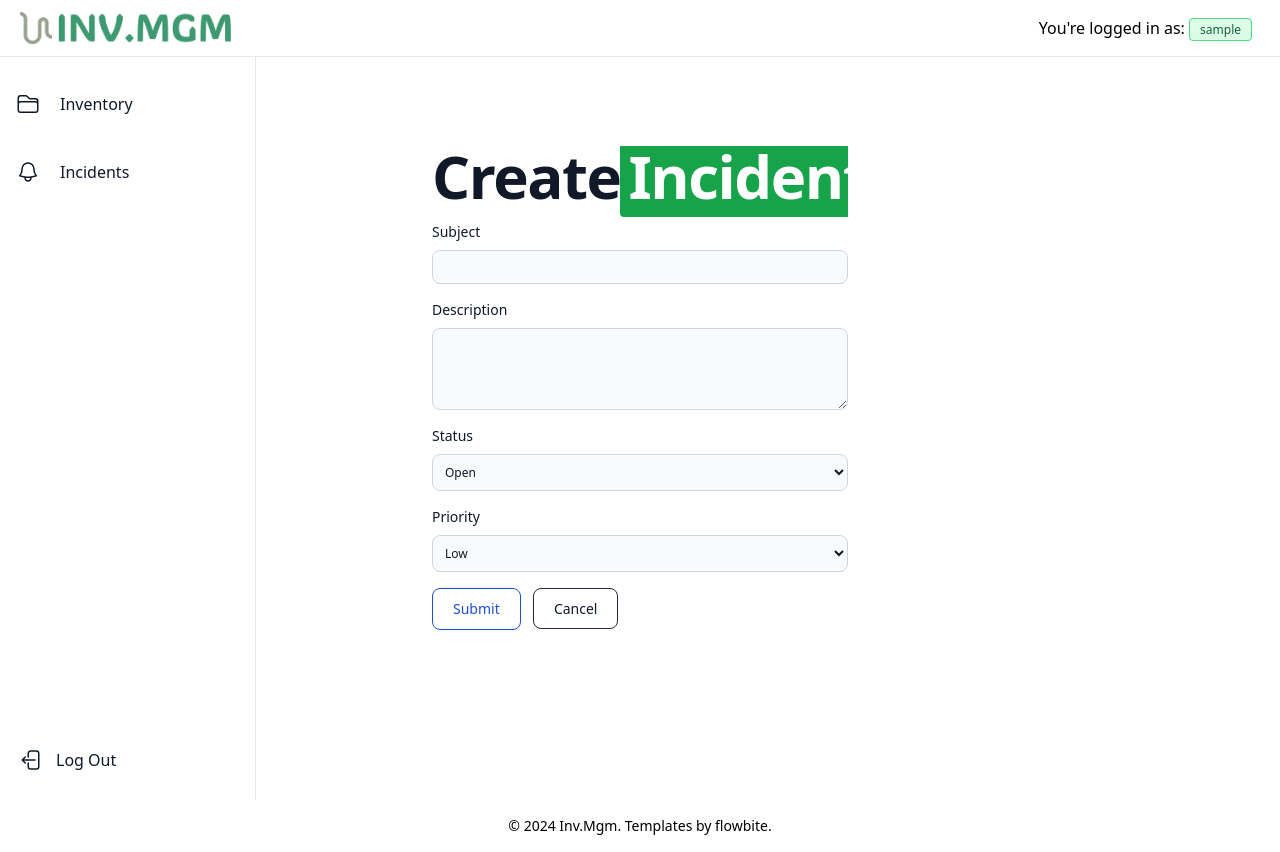
After one commit to diegorbb/django-inventory-mgm, a Django app: page /create-incident/ in a window 1280 px wide. The commit adds this page. Run offline with Django 5.2, Linux system fonts and the light colour scheme; the visitor is signed in with stand-in values (Sample User, id 1); some libraries are stand-ins or nearby versions.

Commit message:
incident creation and page

```diff
--- a/inventory/app/forms.py
+++ b/inventory/app/forms.py
@@ -1,7 +1,13 @@
 from django.forms import ModelForm
-from .models import Item
+from .models import Item, Incident
 
 class ItemForm(ModelForm):
     class Meta:
         model = Item
         fields = "__all__"
+
+class IncidentForm(ModelForm):
+    class Meta:
+        model = Incident
+        fields = "__all__"
+        exclude = ['requester']
--- a/inventory/app/templates/app/create_item.html
+++ b/inventory/app/templates/app/create_item.html
@@ -9,7 +9,7 @@
 <div class="flex justify-center items-center h-screen">
     <div class="w-full sm:max-w-md p-4">
         <div class="relative overflow-x-auto">
-            <h2 class="mb-4 text-1xl font-extrabold leading-none tracking-tight text-gray-900 md:text-5xl lg:text-6xl dark:text-white"><mark class="px-2 text-white bg-green-600 rounded dark:bg-green-500">Create</mark> item</h2>
+            <h2 class="mb-4 text-1xl font-extrabold leading-none tracking-tight text-gray-900 md:text-5xl lg:text-6xl dark:text-white">Create<mark class="px-2 text-white bg-green-600 rounded dark:bg-green-500">Item</mark></h2>
             <form class="" method="POST">
                 {% csrf_token %}
                 <div>
--- /dev/null
+++ b/inventory/app/templates/app/incidents/create_incident.html
@@ -0,0 +1,51 @@
+{% extends "main.html" %}
+
+{% block content %}
+
+{% include "navbar.html" %}
+
+{% include "sidebar.html" %}
+
+<div class="flex justify-center items-center h-screen">
+    <div class="w-full sm:max-w-md p-4">
+        <div class="relative overflow-x-auto">
+            <h2 class="mb-4 text-1xl font-extrabold leading-none tracking-tight text-gray-900 md:text-5xl lg:text-6xl dark:text-white">Create<mark class="px-2 text-white bg-green-600 rounded dark:bg-green-500">Incident</mark></h2>
+            <form class="" method="POST">
+                {% csrf_token %}
+                <div>
+                    <label for="subject" class="block mb-2 text-sm font-medium text-gray-900 dark:text-white">Subject</label>
+                    <input type="text" id="subject" name="subject" class="block w-full p-2 text-gray-900 border border-gray-300 rounded-lg bg-gray-50 text-xs focus:ring-blue-500 focus:border-blue-500 dark:bg-gray-700 dark:border-gray-600 dark:placeholder-gray-400 dark:text-white dark:focus:ring-blue-500 dark:focus:border-blue-500" required>
+                </div>
+                <div class="mt-4">
+                    <label for="description" class="block mb-2 text-sm font-medium text-gray-900 dark:text-white">Description</label>
+                    <textarea id="description" name="description" rows="4" class="block w-full p-2 text-gray-900 border border-gray-300 rounded-lg bg-gray-50 text-xs focus:ring-blue-500 focus:border-blue-500 dark:bg-gray-700 dark:border-gray-600 dark:placeholder-gray-400 dark:text-white dark:focus:ring-blue-500 dark:focus:border-blue-500" required></textarea>
+                </div>
+                <div class="mt-4">
+                    <label for="status" class="block mb-2 text-sm font-medium text-gray-900 dark:text-white">Status</label>
+                    <select id="status" name="status" class="block w-full p-2 text-gray-900 border border-gray-300 rounded-lg bg-gray-50 text-xs focus:ring-blue-500 focus:border-blue-500 dark:bg-gray-700 dark:border-gray-600 dark:placeholder-gray-400 dark:text-white dark:focus:ring-blue-500 dark:focus:border-blue-500">
+                        <option value="Open">Open</option>
+                        <option value="Pending">Pending</option>
+                        <option value="Closed">Closed</option>
+                        <option value="Resolved">Resolved</option>
+                        <option value="NA">NA</option>
+                    </select>
+                </div>
+                <div class="mt-4">
+                    <label for="priority" class="block mb-2 text-sm font-medium text-gray-900 dark:text-white">Priority</label>
+                    <select id="priority" name="priority" class="block w-full p-2 text-gray-900 border border-gray-300 rounded-lg bg-gray-50 text-xs focus:ring-blue-500 focus:border-blue-500 dark:bg-gray-700 dark:border-gray-600 dark:placeholder-gray-400 dark:text-white dark:focus:ring-blue-500 dark:focus:border-blue-500">
+                        <option value="Low">Low</option>
+                        <option value="Medium">Medium</option>
+                        <option value="High">High</option>
+                        <option value="Urgent">Urgent</option>
+                    </select>
+                </div>
+                <div class="py-4">
+                    <button type="submit" class="text-blue-700 hover:text-white border border-blue-700 hover:bg-blue-800 focus:ring-4 focus:outline-none focus:ring-blue-300 font-medium rounded-lg text-sm px-5 py-2.5 text-center me-2 mb-2 dark:border-blue-500 dark:text-blue-500 dark:hover:text-white dark:hover:bg-blue-500 dark:focus:ring-blue-800">Submit</button>
+                    <a class="text-gray-900 hover:text-white border border-gray-800 hover:bg-gray-900 focus:ring-4 focus:outline-none focus:ring-gray-300 font-medium rounded-lg text-sm px-5 py-2.5 text-center me-2 mb-2 dark:border-gray-600 dark:text-gray-400 dark:hover:text-white dark:hover:bg-gray-600 dark:focus:ring-gray-800" href="{{request.META.HTTP_REFERER}}">Cancel</a>
+                </div>
+            </form>
+        </div>
+    </div>
+</div>
+
+{% endblock %}
--- a/inventory/app/urls.py
+++ b/inventory/app/urls.py
@@ -13,4 +13,5 @@ urlpatterns = [
 
     path('incidents/', views.incidentPage, name='incidents'),
     path('incident/<str:pk>/', views.incident, name='incident'),
+    path('create-incident/', views.createIncident, name='create-incident'),
 ]
--- a/inventory/app/views.py
+++ b/inventory/app/views.py
@@ -5,7 +5,7 @@ from django.contrib.auth.decorators import login_required
 from django.contrib import messages
 from django.http import HttpResponse
 from .models import Item, Incident
-from .forms import ItemForm
+from .forms import ItemForm, IncidentForm
 
 @login_required(login_url='login')
 def home(request):
@@ -27,16 +27,32 @@ def incidentPage(request):
         'incidents': incidents,
     }
 
-    return render(request, 'app/incidents.html', context)
+    return render(request, 'app/incidents/incidents.html', context)
 
 
 @login_required(login_url='login')
 def incident(request, pk):
     incident = Incident.objects.get(id=pk)
+    requester = request.GET.get('requester')
     context = {
         'incident': incident,
+        'requester': requester,
     }
-    return render(request, 'app/incident.html', context)
+    return render(request, 'app/incidents/incident.html', context)
+
+
+@login_required(login_url='login')
+def createIncident(request):
+    form = IncidentForm()
+
+    if request.method == 'POST':
+        form = IncidentForm(request.POST)
+        if form.is_valid():
+            form.save()
+            return redirect('incidents')
+
+    context = {'form': form}
+    return render(request, 'app/incidents/create_incident.html', context)
 
 
 def loginPage(request):
--- a/inventory/templates/navbar.html
+++ b/inventory/templates/navbar.html
@@ -1,5 +1,6 @@
 {% load static %}
 
+<div class="container">
     <nav class="fixed top-0 z-50 w-full bg-white border-b border-gray-200 dark:bg-gray-800 dark:border-gray-700">
         <div class="px-3 py-3 lg:px-5 lg:pl-3">
             <div class="flex items-center justify-between">
@@ -16,3 +17,4 @@
             </div>
         </div>
     </nav>
+</div>
```
Also changed, not shown: inventory/app/templates/app/incident.html (deleted, +0 -11 lines), inventory/app/templates/app/incidents/incident.html (added, +45 -0 lines), inventory/app/templates/app/incidents/incidents.html (renamed from inventory/app/templates/app/incidents.html, +7 -2 lines). Lines whose indentation alone changed are shown as unchanged.
